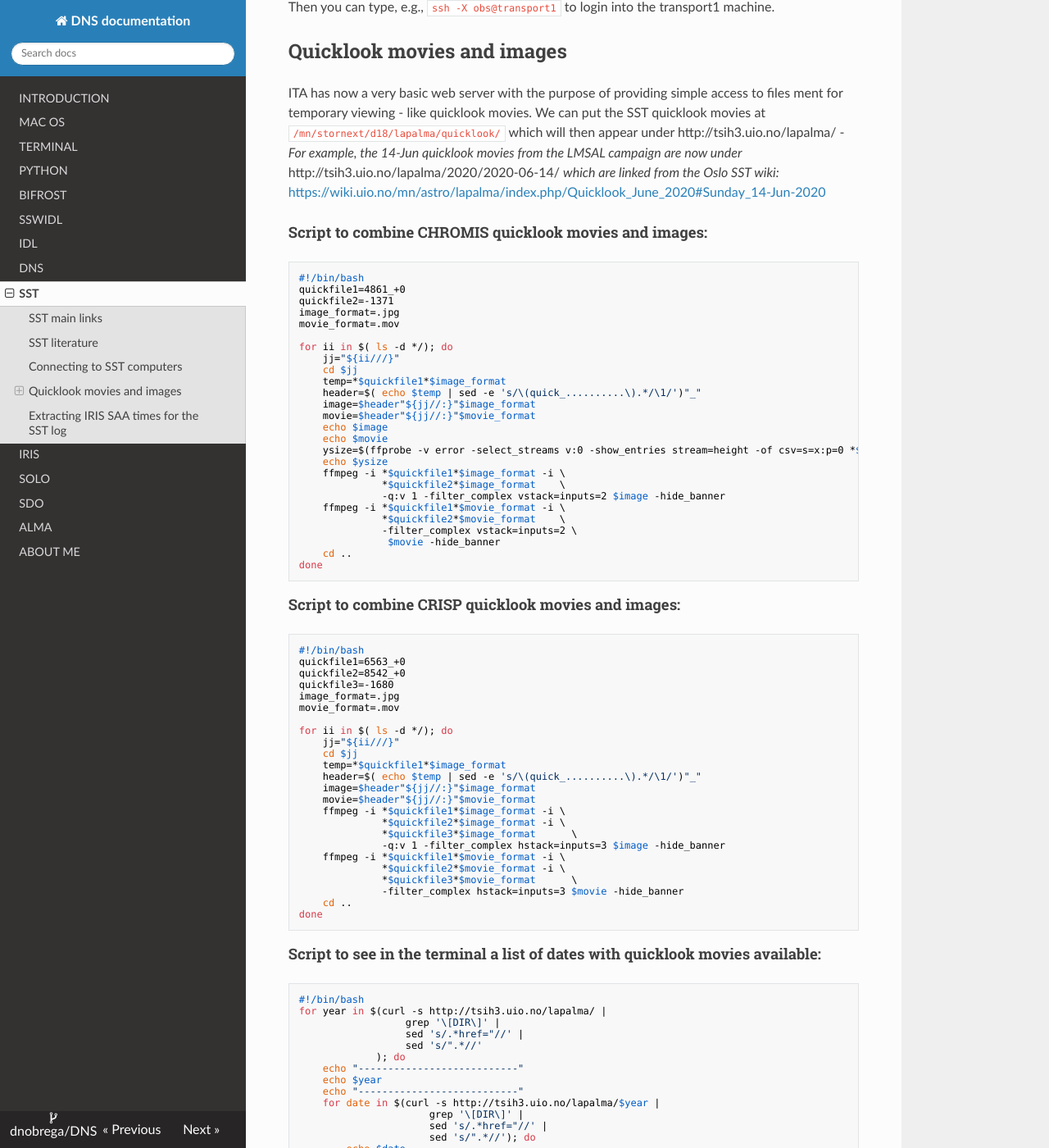
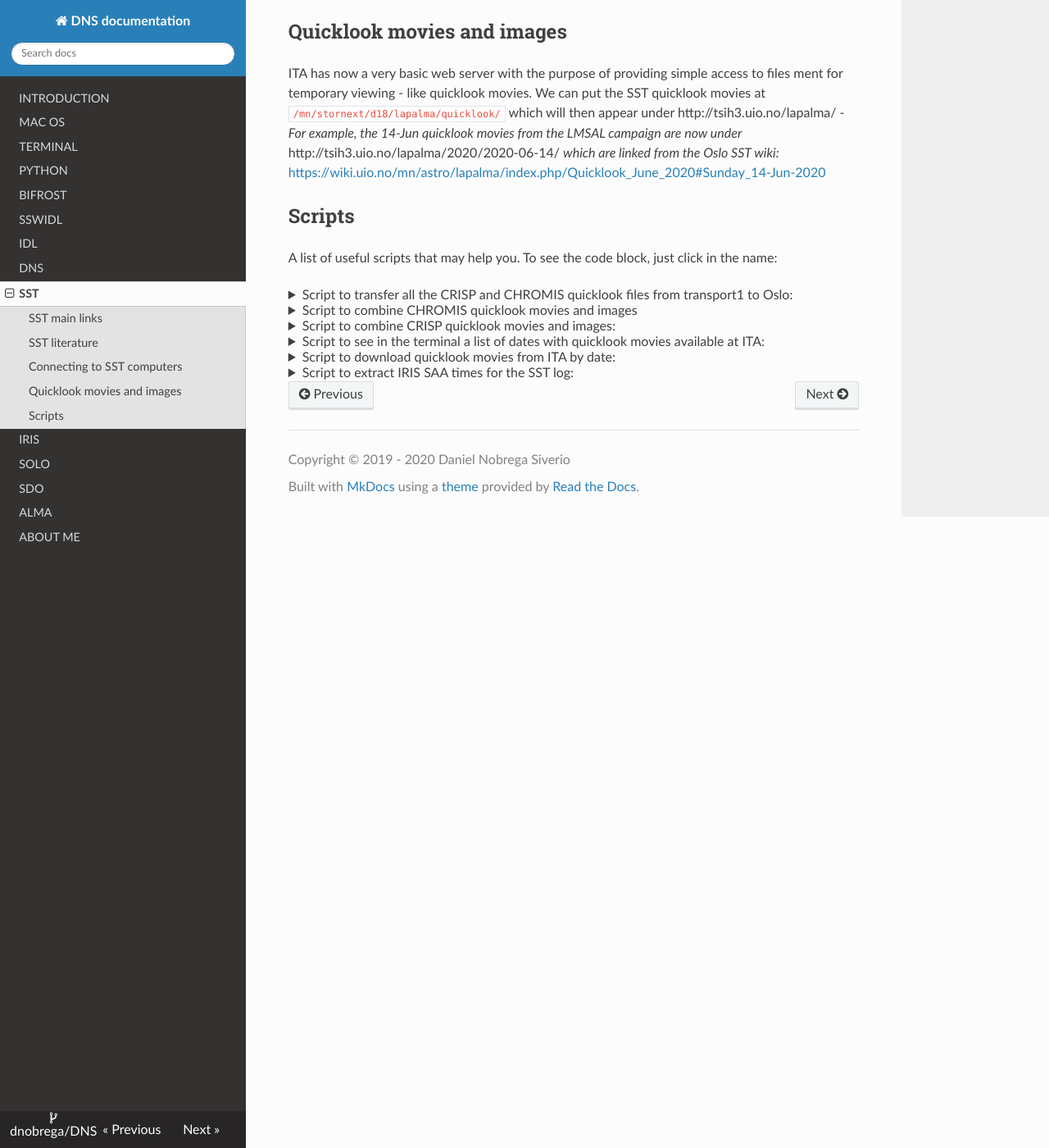
Before and after one commit to dnobrega/DNS, an MkDocs documentation site: the page built from docs/SST.md, in a window 1280 px wide and 1400 px high, scrolled down 975 px. Shown: the whole window at 82% size. Built offline with MkDocs 1.6.1, drawn with Linux system fonts in a browser that asks for light colours; nearby versions of some CDN libraries; some of the changed text lies outside the part shown.

Commit message:
[ADD] Adding new script to transfer quicklook files to ITA

````diff
--- a/docs/SST.md
+++ b/docs/SST.md
@@ -21,14 +21,16 @@
 ## Connecting to SST computers
 
 It is possible to login into the SST related computers to transfer files and to make the quicklook movies. To that end, type:
+``` ssh obs@royac6.royac.iac.es ```
 
-``` ssh obs@royac6.royac.iac.es ```
-<details><summary>Password</summary>
-<p>
-3skedar
-</p>
+<details>
+ <summary>Password</summary>
+ <p>
+ 3skedar
+ </p>
 </details>
-Then you can type, e.g., ```ssh -X obs@transport1``` to login into the transport1 machine.
+
+Then you can type, e.g., ``` ssh -X obs@transport1 ``` to login into the transport1 machine.
 
 ## Quicklook movies and images
 
@@ -39,148 +41,231 @@
 _which are linked from the Oslo SST wiki:_
  [https://wiki.uio.no/mn/astro/lapalma/index.php/Quicklook_June_2020#Sunday_14-Jun-2020](https://wiki.uio.no/mn/astro/lapalma/index.php/Quicklook_June_2020#Sunday_14-Jun-2020)
 
-#### Script to combine CHROMIS quicklook movies and images:
-```bash
-#!/bin/bash
-quickfile1=4861_+0
-quickfile2=-1371
-image_format=.jpg
-movie_format=.mov
+## Scripts
 
-for ii in $( ls -d */); do
-    jj="${ii///}"
-    cd $jj
-    temp=*$quickfile1*$image_format
-    header=$( echo $temp | sed -e 's/\(quick_..........\).*/\1/')"_"
-    image=$header"${jj//:}"$image_format
-    movie=$header"${jj//:}"$movie_format
-    echo $image
-    echo $movie
-    ysize=$(ffprobe -v error -select_streams v:0 -show_entries stream=height -of csv=s=x:p=0 *$quickfile1*$image_format)
-    echo $ysize
-    ffmpeg -i *$quickfile1*$image_format -i \
-              *$quickfile2*$image_format    \
-              -q:v 1 -filter_complex vstack=inputs=2 $image -hide_banner
-    ffmpeg -i *$quickfile1*$movie_format -i \
-              *$quickfile2*$movie_format    \
-              -filter_complex vstack=inputs=2 \
-               $movie -hide_banner
-    cd ..
-done
+A list of useful scripts that may help you. To see the code block, just click in the name:
+
+<details>
+ <summary>Script to transfer all the CRISP and CHROMIS quicklook files from transport1 to Oslo: </summary>
+ <p>
+
+ ```bash
+ #!/bin/bash
+
+ #------------------------------------------------------------------------------------------
+ # DATE
+ default_date=`date +"%Y.%m.%d"`
+ read -p "Enter date with format YYYY.MM.DD ($default_date): " userdate
+ : "${userdate:=$default_date}"
+ year=${userdate:0:4}
+ month=${userdate:5:2}
+ day=${userdate:8:2}
+ #------------------------------------------------------------------------------------------
+
+ #------------------------------------------------------------------------------------------
+ # LOCATION OF THE QUICKLOOK MOVIES
+ crisp_folder="/scratch/obs/$userdate/CRISP/quicklook/"
+ chromis_folder="/scratch/obs/$userdate/CHROMIS/quicklook/"
+ echo "Preparing to transfer quicklook files from the following folders: "
+ echo $crisp_folder
+ echo $chromis_folder
+ #------------------------------------------------------------------------------------------
+
+ #------------------------------------------------------------------------------------------
+ # OSLO DESTINATION
+ default_folder="/mn/stornext/d18/lapalma/quicklook/$year/$year-$month-$day/"
+ read -p "Enter destination at ITA ($default_folder): " ita_folder
+ : "${ita_folder:=$default_folder}"
+ #------------------------------------------------------------------------------------------
+
+ #------------------------------------------------------------------------------------------
+ # OSLO USER
+ default_user=desiveri
+ read -p "Enter your UiO username ($default_user): " username
+ : "${username:=$default_user}"
+ #------------------------------------------------------------------------------------------
+
+ #------------------------------------------------------------------------------------------
+ # RSYNC TO OSLO
+ rsync -avzP $crisp_folder $chromis_folder \
+       --rsync-path="mkdir -p $ita_folder && rsync" \
+       $username@tsih.uio.no:$ita_folder
+ #------------------------------------------------------------------------------------------
+ ```
+ </p>
+</details>
+
+
+<details>
+ <summary>Script to combine CHROMIS quicklook movies and images</summary>
+ <p>
+
+ ```bash
+ #!/bin/bash
+ quickfile1=4861_+0
+ quickfile2=-1371
+ image_format=.jpg
+ movie_format=.mov
+
+ for ii in $( ls -d */); do
+     jj="${ii///}"
+     cd $jj
+     temp=*$quickfile1*$image_format
+     header=$( echo $temp | sed -e 's/\(quick_..........\).*/\1/')"_"
+     image=$header"${jj//:}"$image_format
+     movie=$header"${jj//:}"$movie_format
+     echo $image
+     echo $movie
+     ysize=$(ffprobe -v error -select_streams v:0 -show_entries stream=height -of csv=s=x:p=0 *$quickfile1*$image_format)
+     echo $ysize
+     ffmpeg -i *$quickfile1*$image_format -i \
+               *$quickfile2*$image_format    \
+               -q:v 1 -filter_complex vstack=inputs=2 $image -hide_banner
+     ffmpeg -i *$quickfile1*$movie_format -i \
+               *$quickfile2*$movie_format    \
+               -filter_complex vstack=inputs=2 \
+                $movie -hide_banner
+     cd ..
+ done
 ```
+ </p>
+</details>
 
-#### Script to combine CRISP quicklook movies and images:
-```bash
-#!/bin/bash
-quickfile1=6563_+0
-quickfile2=8542_+0
-quickfile3=-1680
-image_format=.jpg
-movie_format=.mov
+<details>
+ <summary>Script to combine CRISP quicklook movies and images:</summary>
+ <p>
 
-for ii in $( ls -d */); do
-    jj="${ii///}"
-    cd $jj
-    temp=*$quickfile1*$image_format
-    header=$( echo $temp | sed -e 's/\(quick_..........\).*/\1/')"_"
-    image=$header"${jj//:}"$image_format
-    movie=$header"${jj//:}"$movie_format
-    ffmpeg -i *$quickfile1*$image_format -i \
-              *$quickfile2*$image_format -i \
-              *$quickfile3*$image_format      \
-              -q:v 1 -filter_complex hstack=inputs=3 $image -hide_banner
-    ffmpeg -i *$quickfile1*$movie_format -i \
-              *$quickfile2*$movie_format -i \
-              *$quickfile3*$movie_format      \
-              -filter_complex hstack=inputs=3 $movie -hide_banner
-    cd ..
-done
-```
+ ```bash
+ #!/bin/bash
+ quickfile1=6563_+0
+ quickfile2=8542_+0
+ quickfile3=-1680
+ image_format=.jpg
+ movie_format=.mov
 
-#### Script to see in the terminal a list of dates with quicklook movies available:
-```bash
-#!/bin/bash
-for year in $(curl -s http://tsih3.uio.no/lapalma/ |
-                  grep '\[DIR\]' |
-                  sed 's/.*href="//' |
-                  sed 's/".*//'
-             ); do
-    echo "---------------------------"
-    echo $year
-    echo "---------------------------"
-    for date in $(curl -s http://tsih3.uio.no/lapalma/$year |
-                      grep '\[DIR\]' |
-                      sed 's/.*href="//' |
-                      sed 's/".*//'); do
-        echo $date
-    done
-done
-```
-#### Script to download quicklook movies by date:
-```bash
-#!/bin/bash
-web="http://tsih3.uio.no/lapalma/"
-input=$1
-if [ ${#input} -eq 0 ]
-then
-    folder=$web
-    read -p "Do you want to download all the available movies from "$folder" [y/n]: " yn
-    case $yn in
-        [Yy]* ) wget -c -r -l 3 --cut-dirs=1 -nH --no-parent --reject="index.html*" $folder;;
-        [Nn]* ) break;;
-    esac
-fi
-if [ ${#input} -eq 4 ]
-then
-    folder=$web$input"/"
-    wget -c -r -l 2 --cut-dirs=1 -nH --no-parent --reject="index.html*" $folder
-fi
-if [ ${#input} -eq 7 ]
-then
-    temp=(${input//-/ })
-    year=${temp[0]}
-    folder=$web$year"/"
-    echo $folder
-    echo  ${input}*
-    for date in $(curl -s $folder |
-                      grep '\[DIR\]' |
-                      sed 's/.*href="//' |
-                      sed 's/".*//'); do
-        if [[ "$date" == "$input"* ]]; then
-            echo $date
-            wget -c -r -l 2 --cut-dirs=1 -nH --no-parent --reject="index.html*" $folder"/"$date
-        fi
-    done
-fi
-if [ ${#input} -eq 10 ]
-then
-    temp=(${input//-/ })
-    year=${temp[0]}
-    folder=$web$year"/"$input"/"
-    wget -c -r -l 1 --cut-dirs=1 -nH --no-parent --reject="index.html*" $folder
-fi
-```
+ for ii in $( ls -d */); do
+     jj="${ii///}"
+     cd $jj
+     temp=*$quickfile1*$image_format
+     header=$( echo $temp | sed -e 's/\(quick_..........\).*/\1/')"_"
+     image=$header"${jj//:}"$image_format
+     movie=$header"${jj//:}"$movie_format
+     ffmpeg -i *$quickfile1*$image_format -i \
+               *$quickfile2*$image_format -i \
+               *$quickfile3*$image_format      \
+               -q:v 1 -filter_complex hstack=inputs=3 $image -hide_banner
+     ffmpeg -i *$quickfile1*$movie_format -i \
+               *$quickfile2*$movie_format -i \
+               *$quickfile3*$movie_format      \
+               -filter_complex hstack=inputs=3 $movie -hide_banner
+     cd ..
+ done
+ ```
+ </p>
+</details>
 
-## Extracting IRIS SAA times for the SST log
+<details>
+ <summary>Script to see in the terminal a list of dates with quicklook movies available at ITA:</summary>
+ <p>
 
-This scripts extracts the IRIS SAA times and copy them in your clipboard on MacOs systems.
-```bash
-curl -s $1 | grep SAAI | awk '{print $2}' | sed -e 's/\(:..\).*/\1/' > saai.txt
-curl -s $1 | grep SAAO | awk '{print $2}' | sed 's/\(:..\).*/\1/'  > saao.txt
-paste -d "~" saai.txt saao.txt | sed 's/~/ - /' | pbcopy -selection c
-rm saai.txt
-rm saao.txt
-```
-The input of the script for a given day can be found within TIM in the following webpage (Please note that for weekends, the TIM link will provide the SAA dates for Saturday, Sunday and Monday):
-[IRIS_SAA](https://iris.lmsal.com/health-safety/timeline/)
+ ```bash
+ #!/bin/bash
+ for year in $(curl -s http://tsih3.uio.no/lapalma/ |
+                   grep '\[DIR\]' |
+                   sed 's/.*href="//' |
+                   sed 's/".*//'
+              ); do
+     echo "---------------------------"
+     echo $year
+     echo "---------------------------"
+     for date in $(curl -s http://tsih3.uio.no/lapalma/$year |
+                       grep '\[DIR\]' |
+                       sed 's/.*href="//' |
+                       sed 's/".*//'); do
+         echo $date
+     done
+ done
+ ```
 
-For Linux, if you have X installed you may define an equivalent to pbcopy from MacOS in this way :
-```bash
-alias pbcopy='xsel --clipboard --input'
-alias pbpaste='xsel --clipboard --output'
-```
-or with xclip:
-```bash
-alias pbcopy='xclip -selection clipboard'
-alias pbpaste='xclip -selection clipboard -o'
-```
+ </p>
+</details>
+
+<details>
+ <summary>Script to download quicklook movies from ITA by date:</summary>
+ <p>
+
+
+ ```bash
+ #!/bin/bash
+ web="http://tsih3.uio.no/lapalma/"
+ input=$1
+ if [ ${#input} -eq 0 ]
+ then
+     folder=$web
+     read -p "Do you want to download all the available movies from "$folder" [y/n]: " yn
+     case $yn in
+         [Yy]* ) wget -c -r -l 3 --cut-dirs=1 -nH --no-parent --reject="index.html*" $folder;;
+         [Nn]* ) break;;
+     esac
+ fi
+ if [ ${#input} -eq 4 ]
+ then
+     folder=$web$input"/"
+     wget -c -r -l 2 --cut-dirs=1 -nH --no-parent --reject="index.html*" $folder
+ fi
+ if [ ${#input} -eq 7 ]
+ then
+     temp=(${input//-/ })
+     year=${temp[0]}
+     folder=$web$year"/"
+     echo $folder
+     echo  ${input}*
+     for date in $(curl -s $folder |
+                       grep '\[DIR\]' |
+                       sed 's/.*href="//' |
+                       sed 's/".*//'); do
+         if [[ "$date" == "$input"* ]]; then
+             echo $date
+             wget -c -r -l 2 --cut-dirs=1 -nH --no-parent --reject="index.html*" $folder"/"$date
+         fi
+     done
+ fi
+ if [ ${#input} -eq 10 ]
+ then
+     temp=(${input//-/ })
+     year=${temp[0]}
+     folder=$web$year"/"$input"/"
+     wget -c -r -l 1 --cut-dirs=1 -nH --no-parent --reject="index.html*" $folder
+ fi
+ ```
+
+ </p>
+</details>
+
+<details>
+ <summary>Script to extract IRIS SAA times for the SST log:</summary>
+ <p>
+
+ This scripts extracts the IRIS SAA times and copy them in your clipboard on MacOs systems.
+ ```bash
+ curl -s $1 | grep SAAI | awk '{print $2}' | sed -e 's/\(:..\).*/\1/' > saai.txt
+ curl -s $1 | grep SAAO | awk '{print $2}' | sed 's/\(:..\).*/\1/'  > saao.txt
+ paste -d "~" saai.txt saao.txt | sed 's/~/ - /' | pbcopy -selection c
+ rm saai.txt
+ rm saao.txt
+ ```
+ The input of the script for a given day can be found within TIM in the following webpage (Please note that for weekends, the TIM link will provide the SAA dates for Saturday, Sunday and Monday):
+ [IRIS_SAA](https://iris.lmsal.com/health-safety/timeline/)
+
+ For Linux, if you have X installed you may define an equivalent to pbcopy from MacOS in this way :
+ ```bash
+ alias pbcopy='xsel --clipboard --input'
+ alias pbpaste='xsel --clipboard --output'
+ ```
+ or with xclip:
+ ```bash
+ alias pbcopy='xclip -selection clipboard'
+ alias pbpaste='xclip -selection clipboard -o'
+ ```
+ </p>
+</details>
````
